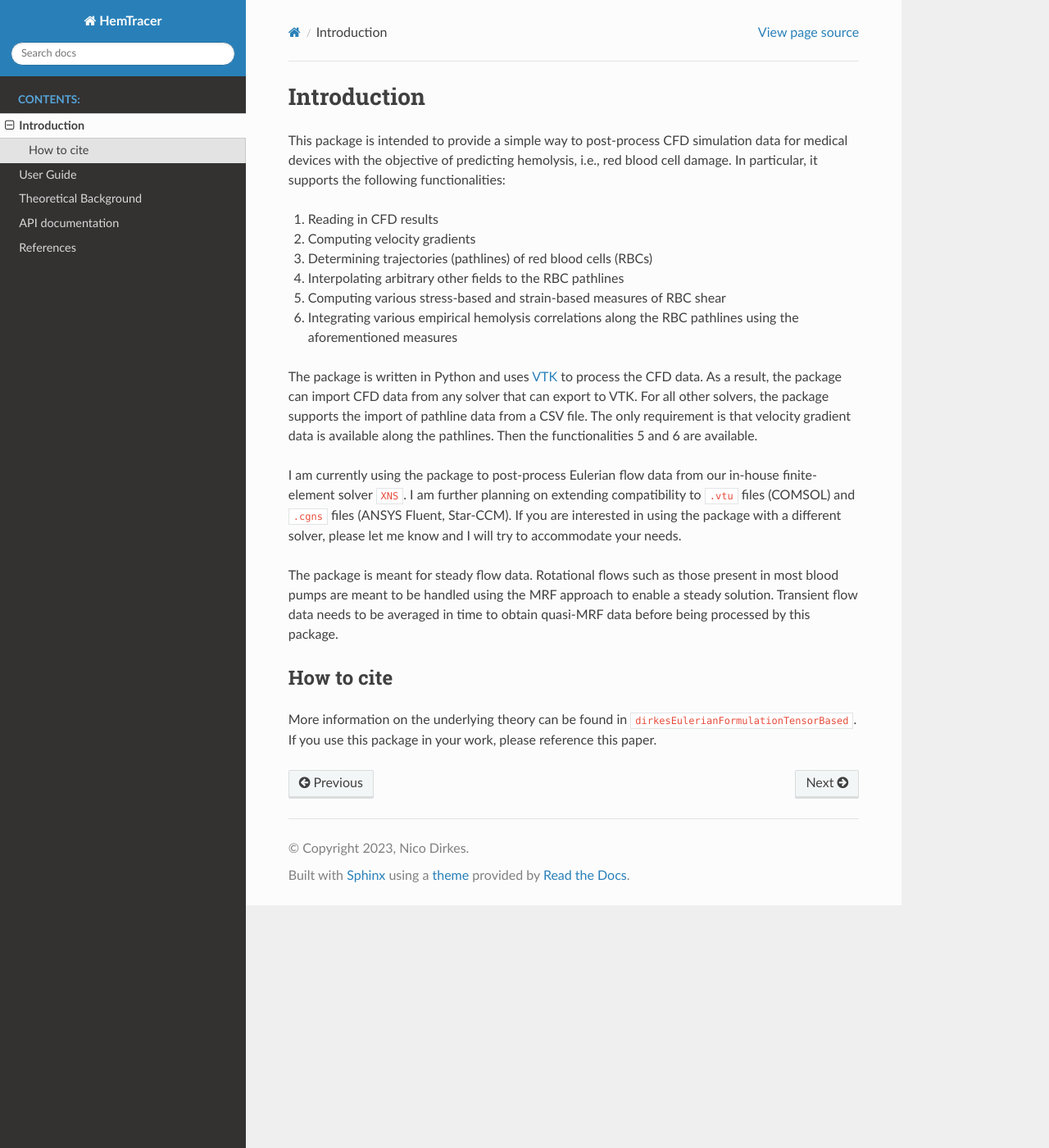
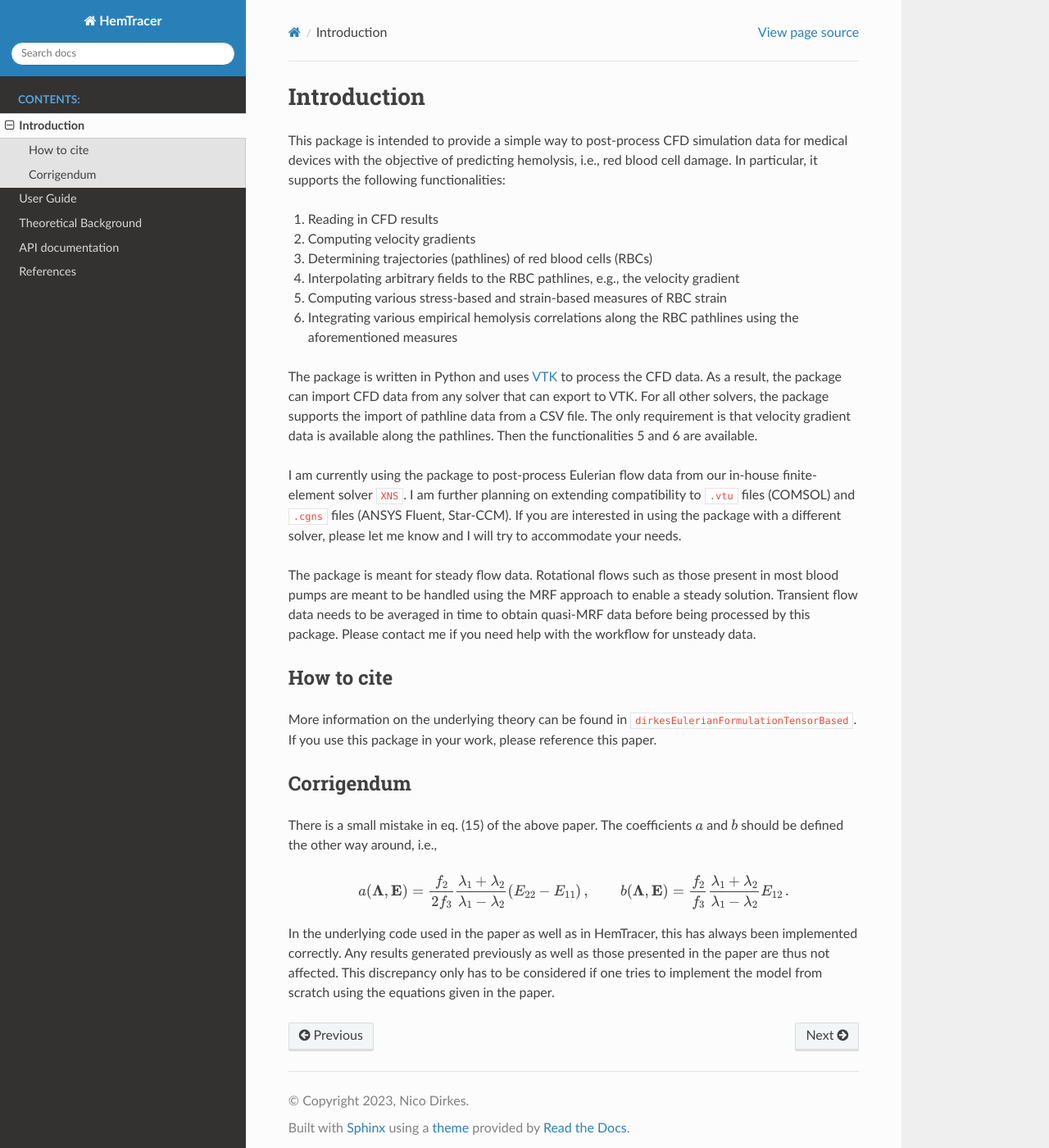
Before and after one commit to nicodirkes/HemTracer, a Sphinx documentation site: the page built from docs/introduction.rst, in a window 1280 px wide and 1400 px high. Shown: the whole window at 82% size. Built offline with Sphinx 7.4.7 and the Read the Docs theme 3.1.0, drawn with Linux system fonts in a browser that asks for light colours; cross-references to code outside the pages are shown as plain code.

Commit message:
add corrigendum

```diff
--- a/docs/background.rst
+++ b/docs/background.rst
@@ -73,6 +73,8 @@ This model was derived by Dirkes et al. :cite:p:`dirkesEulerianFormulationTensor
     \end{eqnarray}
 
 This is implemented as :class:`hemtracer.rbc_model.strain_based.TankTreading`.
+
+Please also note the :ref:`corrigendum`
 
 .. _stress-based-models:
 
--- a/docs/introduction.rst
+++ b/docs/introduction.rst
@@ -6,8 +6,8 @@ This package is intended to provide a simple way to post-process CFD simulation
 1. Reading in CFD results
 2. Computing velocity gradients
 3. Determining trajectories (pathlines) of red blood cells (RBCs)
-4. Interpolating arbitrary other fields to the RBC pathlines
-5. Computing various stress-based and strain-based measures of RBC shear
+4. Interpolating arbitrary fields to the RBC pathlines, e.g., the velocity gradient
+5. Computing various stress-based and strain-based measures of RBC strain
 6. Integrating various empirical hemolysis correlations along the RBC pathlines using the aforementioned measures
 
 The package is written in Python and uses `VTK <https://vtk.org/>`_ to process the CFD data. As a result, the package can import CFD data from any solver that can export to VTK. For all other solvers, the package supports the import of pathline data from a CSV file. The only requirement is that velocity gradient data is available along the pathlines. Then the functionalities 5 and 6 are available.
@@ -15,7 +15,18 @@ The package is written in Python and uses `VTK <https://vtk.org/>`_ to process t
 I am currently using the package to post-process Eulerian flow data from our in-house finite-element solver :code:`XNS`. I am further planning on extending compatibility to :code:`.vtu` files (COMSOL) and :code:`.cgns` files (ANSYS Fluent, Star-CCM). If you are interested in using the package with a different solver, please let me know and I will try to accommodate your needs.
 
 The package is meant for steady flow data. Rotational flows such as those present in most blood pumps are meant to be handled using the MRF approach to enable a steady solution. Transient flow data needs to be averaged in time to obtain quasi-MRF data before being processed by this package.
+Please contact me if you need help with the workflow for unsteady data.
 
 How to cite
 -----------
 More information on the underlying theory can be found in :cite:t:`dirkesEulerianFormulationTensorBased`. If you use this package in your work, please reference this paper.
+
+.. _corrigendum:
+
+Corrigendum
+-----------
+There is a small mistake in eq. (15) of the above paper. The coefficients :math:`a` and :math:`b` should be defined the other way around, i.e.,
+
+.. math:: a(\boldsymbol{\Lambda}, \mathbf{E}) = \frac{f_2}{2f_3} \frac{\lambda_1 + \lambda_2}{\lambda_1 - \lambda_2} (E_{22} - E_{11}) \, , \qquad b(\boldsymbol{\Lambda}, \mathbf{E}) = \frac{f_2}{f_3} \frac{\lambda_1 + \lambda_2}{\lambda_1 - \lambda_2} E_{12} \, .
+
+In the underlying code used in the paper as well as in HemTracer, this has always been implemented correctly. Any results generated previously as well as those presented in the paper are thus not affected. This discrepancy only has to be considered if one tries to implement the model from scratch using the equations given in the paper.
```
Also changed, not shown: 1 other file.
